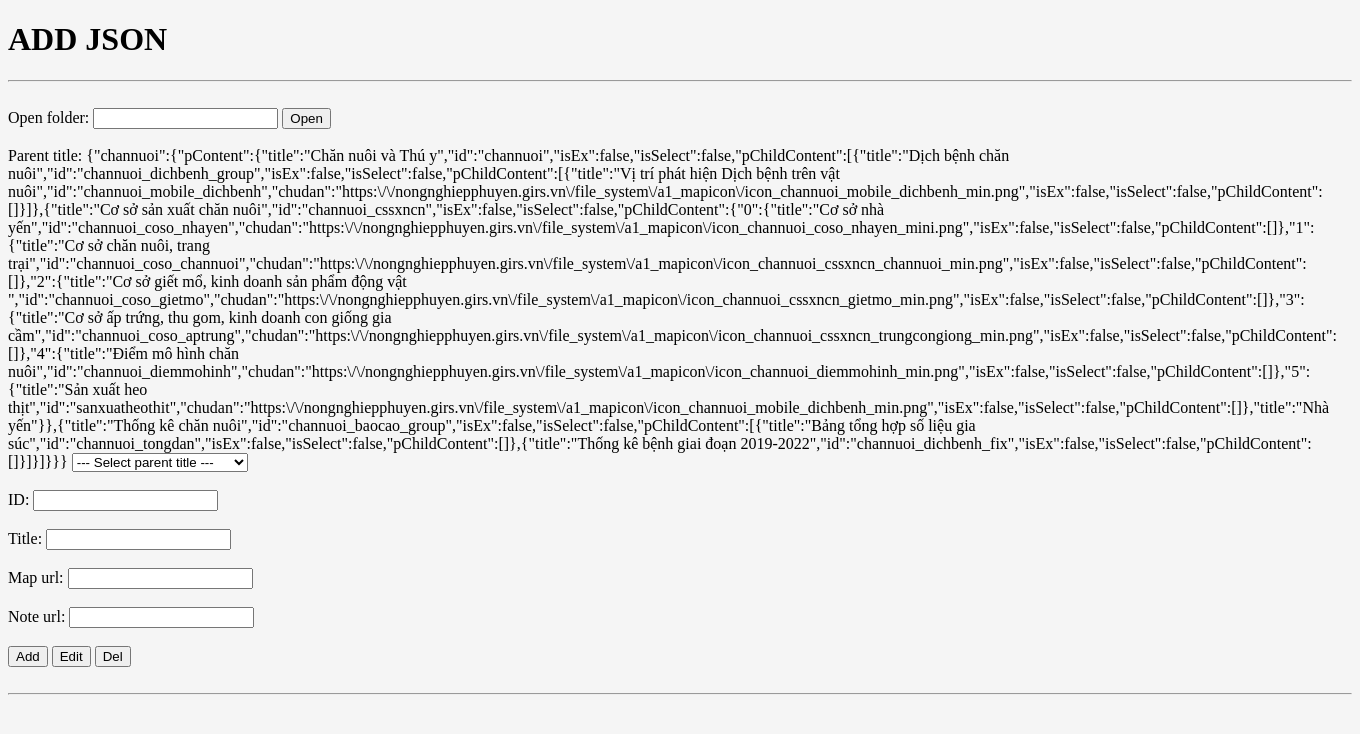
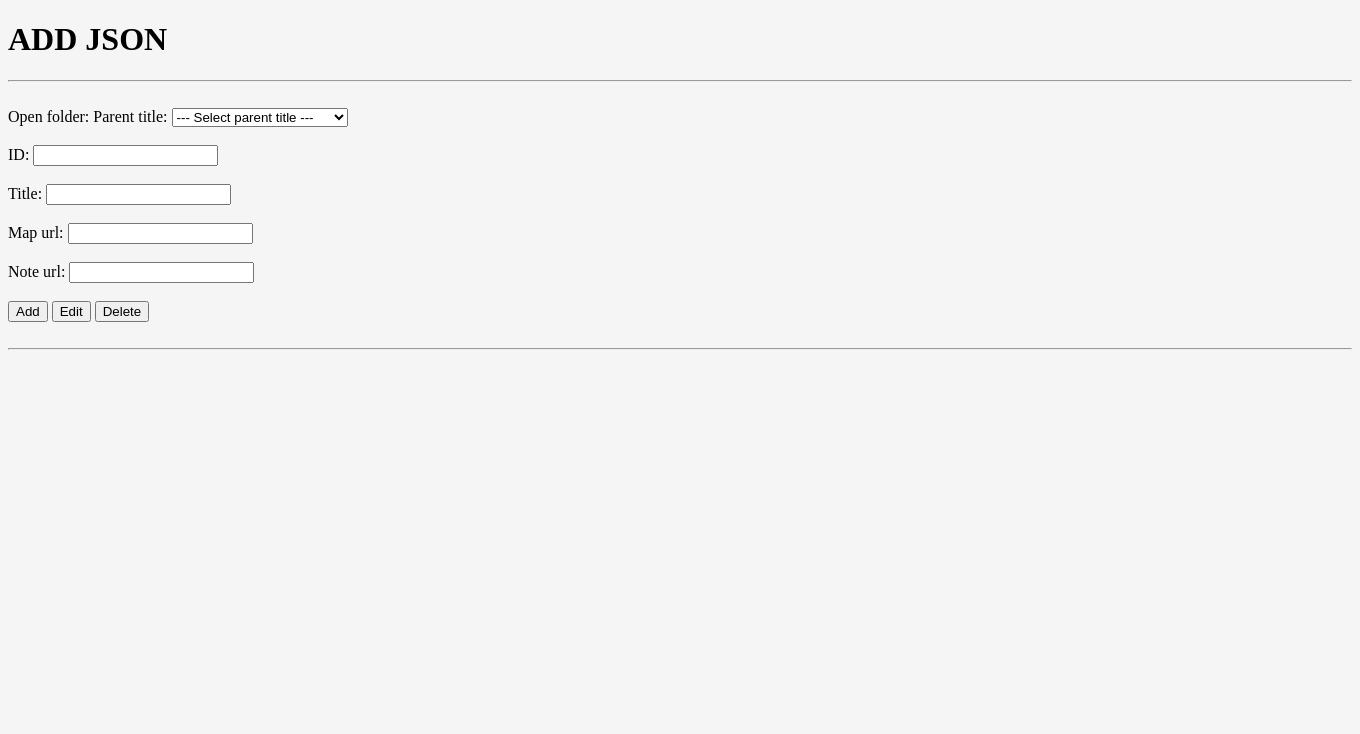
Before and after one commit to hauvi/Json-tool, a PHP site: page / in a window 1360 px wide. Shown: the top 734 px of the page. Run offline with PHP 8.4, Linux system fonts and the light colour scheme.

Commit message:
gen tự động

```diff
--- a/php-json/index.php
+++ b/php-json/index.php
@@ -16,19 +16,7 @@
         <h1 style="text-transform: uppercase;">add json</h1>
         <hr><br>
         <label for="path_folder">Open folder:</label>
-        <input type="text" id="id" name="id">
-        <input type="submit" value="Open" name="submit">
-        <br><br>
         <label for="pa_title">Parent title:</label>
-
-        <?php
-          $data = file_get_contents('phuyen/sidebarConf/sidebar_channuoi.json');
-          $datasDecoded = json_decode($data, true);
-
-          $pa_title = $datasDecoded['channuoi']['pContent']['pChildContent'][0]['title'];
-
-          echo json_encode($datasDecoded, JSON_UNESCAPED_UNICODE);
-        ?>
         <select name="pa_title" id="pa_title">
             <?php
             $data = file_get_contents('phuyen/sidebarConf/sidebar_channuoi.json');
@@ -49,19 +37,20 @@
         <input type="text" id="map_url" name="map_url"><br><br>
         <label for="note_url">Note url:</label>
         <input type="text" id="note_url" name="note_url"><br><br>
-        <input type="submit" value="Add" name="add">
-        <input type="submit" value="Edit" name="edit">
-        <input type="submit" value="Del" name="del"><br><br>
+        <input type="submit" value="Add" name="submit">
+        <input type="submit" value="Edit" name="submit">
+        <input type="submit" value="Delete" name="submit"><br><br>
         <hr><br>
     </form>
     <?php
     //add data
-    if (isset($_GET['add'])) {
+    if (isset($_GET['submit']) == 'Add') {
         if ((isset($_GET['id']) && $_GET['pa_title'] && $_GET['map_url'] && $_GET['title'] || $_GET['note_url']) && !empty($_GET['id']) && $_GET['title'] && $_GET['map_url'] && $_GET['pa_title'] || $_GET['note_url']) {
             $id = $_GET['id'];
             $title = $_GET['title'];
             $map_url = $_GET['map_url'];
             $pa_title = $_GET['pa_title'];
+            $note_url = $_GET['note_url'];
             // $datas = file_get_contents('data.json');
             $data_sidebar = file_get_contents('phuyen/sidebarConf/sidebar_channuoi.json');
             $data_map = file_get_contents('phuyen/mapConf/mapwms.json');
@@ -79,14 +68,13 @@
                 $level = 2;
             }
 
-            // $chudan = 'https://nongnghiepphuyen.girs.vn/file_system/a1_mapicon/icon_channuoi_mobile_dichbenh_min.png';
             $isEx = false;
             $isSelect = false;
             $pChildContent = [];
 
             // Create Array to json file for Add data
             // $datasDecoded[0]['member'][] = ["id" => $id, "title" => $title, "map_url" => $map_url];
-            $data_sidebar_Decoded['channuoi']['pContent']['pChildContent'][$level]['pChildContent'][] = ["title" => $title, "id" => $id, "chudan" => $chudan, "isEx" => $isEx, "isSelect" => $isSelect, "pChildContent" => $pChildContent];
+            $data_sidebar_Decoded['channuoi']['pContent']['pChildContent'][$level]['pChildContent'][] = ["title" => $title, "id" => $id, "chudan" => $note_url, "isEx" => $isEx, "isSelect" => $isSelect, "pChildContent" => $pChildContent];
             $data_map_Decoded[$id] = ["iURL4Map" => $map_url];
 
             //Encode the array back into a JSON string.
@@ -102,13 +90,13 @@
         }
     }
     // edit data
-    elseif (isset($_GET['edit'])) {
-        if ((isset($_GET['id']) && $_GET['title'] && $_GET['map_url'] && $_GET['pa_title'] && $_GET['note_url']) && !empty($_GET['id']) && $_GET['title'] && $_GET['map_url'] && $_GET['pa_title'] && $_GET['note_url']) {
+    elseif (isset($_GET['submit']) == 'Edit') {
+        if ((isset($_GET['id']) || $_GET['title'] || $_GET['map_url'] && $_GET['pa_title'] || $_GET['note_url']) && !empty($_GET['id']) || $_GET['title'] || $_GET['map_url'] && $_GET['pa_title'] || $_GET['note_url']) {
             $id = $_GET['id'];
             $title = $_GET['title'];
             $map_url = $_GET['map_url'];
             $pa_title = $_GET['pa_title'];
-
+            $note_url = $_GET['note_url'];
             // read file
             // $data = file_get_contents('data.json');
             $data_sidebar = file_get_contents('phuyen/sidebarConf/sidebar_channuoi.json');
@@ -126,44 +114,48 @@
             $isEx = false;
             $isSelect = false;
             $pChildContent = [];
-
+            $i = -1;
             // decode json to array
             $data_sidebar_Decoded = json_decode($data_sidebar, true);
             $data_map_Decoded = json_decode($data_map, true);
 
+
+
             foreach ($data_sidebar_Decoded['channuoi']['pContent']['pChildContent'][$level]['pChildContent'] as $key => $value) {
-                if ($value['id'] == $id) {
-                    $data_sidebar_Decoded[$key]['channuoi']['pContent']['pChildContent'][$level]['pChildContent']['title'] = $title;
-                    echo 'hauvi';
-                //     // $data_sidebar_Decoded[$key]['id'] = $id;
-                //     $data_sidebar_Decoded[$key][0]['channuoi']['pContent']['pChildContent'][$level]['pChildContent']['chudan'] = $chudan;
-                //     $data_sidebar_Decoded[$key][0]['channuoi']['pContent']['pChildContent'][$level]['pChildContent']['isEx'] = $isEx;
-                //     $data_sidebar_Decoded[$key][0]['channuoi']['pContent']['pChildContent'][$level]['pChildContent']['isSelect'] = $isSelect;
-                //     $data_sidebar_Decoded[$key][0]['channuoi']['pContent']['pChildContent'][$level]['pChildContent']['pChildContent'] = $pChildContent;
+                $i++;
+                if (strcmp($value['id'], $id) == 0) {
+                    $data_sidebar_Decoded['channuoi']['pContent']['pChildContent'][$level]['pChildContent'][$i]['title'] = $title;
+                    $data_sidebar_Decoded['channuoi']['pContent']['pChildContent'][$level]['pChildContent'][$i]['id'] = $id;
+                    $data_sidebar_Decoded['channuoi']['pContent']['pChildContent'][$level]['pChildContent'][$i]['chudan'] = $note_url;
                 }
-
             }
 
+
             // foreach ($data_map_Decoded as $key => $value) {
-            //     if ($value[$title] == $title) {
-            //         $data_map_Decoded[$key][0]['iURL4Map'] = $map_url;
+            //     $i++;
+
+            //     if ($value == $id) {
+            //         $data_map_Decoded[$i]['iURL4Map'] = $map_url;
+            //         // $data_map_Decoded[$key] = $id;
             //     }
+
             // }
+            // var_dump($tmp_map_decode);
 
             $json_sidebar = json_encode($data_sidebar_Decoded, JSON_UNESCAPED_UNICODE);
             echo $json_sidebar;
             echo '<hr>';
-            $json_map = json_encode($data_map_Decoded, JSON_UNESCAPED_UNICODE);
-            echo $json_map;
-            echo '<hr>';
+            // $json_map = json_encode($data_map_Decoded, JSON_UNESCAPED_UNICODE);
+            // echo $json_map;
+            // echo '<hr>';
             // encode array to json and save to file
             file_put_contents('phuyen/sidebarConf/sidebar_channuoi.json', $json_sidebar);
-            file_put_contents('phuyen/mapConf/mapwms.json', $json_map);
+            // file_put_contents('phuyen/mapConf/mapwms.json', $json_map);
         }
     }
     // delete data
-    elseif (isset($_GET['del'])) {
-        if ((isset($_GET['id']) && $_GET['title'] && $_GET['map_url'] && $_GET['pa_title'] && $_GET['note_url']) && !empty($_GET['id']) && $_GET['title'] && $_GET['map_url'] && $_GET['pa_title'] && $_GET['note_url']) {
+    elseif (isset($_GET['submit']) == 'Delete') {
+        if ((isset($_GET['id']) || $_GET['title'] || $_GET['map_url'] && $_GET['pa_title'] || $_GET['note_url']) && !empty($_GET['id']) || $_GET['title'] || $_GET['map_url'] && $_GET['pa_title'] || $_GET['note_url']) {
             $id = $_GET['id'];
             $title = $_GET['title'];
             $map_url = $_GET['map_url'];
@@ -220,7 +212,7 @@
             // file_put_contents('phuyen/mapConf/mapwms.json', $json_map);
             echo $json_sidebar;
             echo '<hr>';
-             // echo $json_map;
+            // echo $json_map;
             // echo '<hr>';
         }
     }
@@ -234,7 +226,7 @@
         $datasDecoded = json_decode($data, true);
         // echo $datasDecoded[1]["member"][3]["name"];
         // echo json_encode($datasDecoded);
-        // var_dump($data)
+        // var_dump($datasDecoded)
         // foreach ($datasDecoded['channuoi']['pContent']['pChildContent'][1]['pChildContent'] as $key => $value) {
         //     // if ($value['id'] == 'channuoi_coso_nhayen') {
         //         $data_sidebar_Decoded[$key][0]['channuoi']['pContent']['pChildContent']['pChildContent']['title'] = "hauvi";
```
